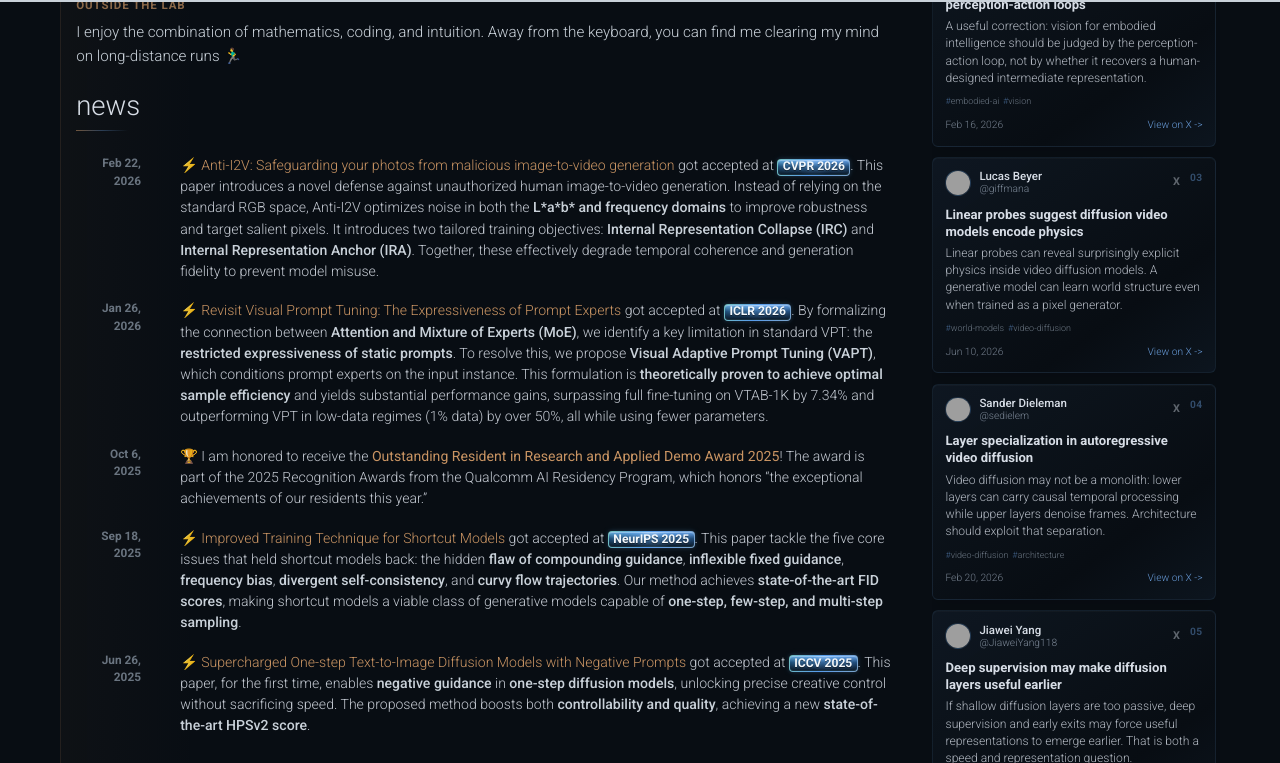
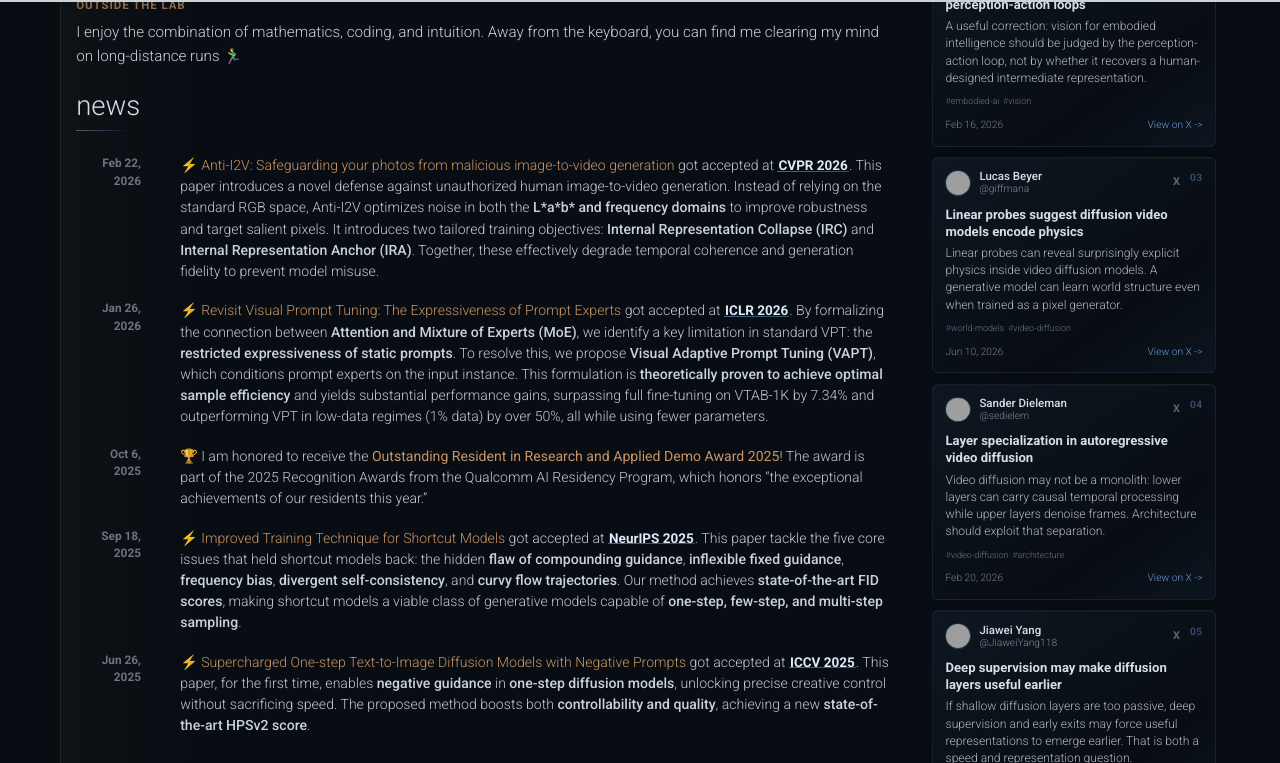
Before and after one commit to aengusng8/aengusng8.github.io, a Jekyll site: the page built from _pages/about.md, in a window 1280 px wide. Shown: the part 898-1661 px from the top of the page. Built offline with Jekyll 4.4.1, drawn with Linux system fonts in a browser that asks for light colours; comment, search, counter and statistics services are not loaded; a style sheet for code colours, icons or effects is not loaded; grey boxes are pictures that could not be loaded.

Commit message:
Flatten conference credential styling

```diff
--- a/_sass/_base.scss
+++ b/_sass/_base.scss
@@ -609,19 +609,17 @@ footer.sticky-bottom {
         .venue-cvpr,
         .venue-iclr,
         .venue-iccv {
-          border-color: transparent;
+          min-width: 4.1rem;
+          padding: 0.12rem 0.46rem 0.13rem;
+          border: 1px solid rgba(125, 183, 255, 0.38);
           border-radius: 4px;
-          color: rgba(248, 252, 255, 0.98);
+          color: rgba(226, 240, 255, 0.96);
           background:
-            radial-gradient(circle at 50% -70%, rgba(248, 252, 255, 0.86), rgba(140, 203, 255, 0.24) 36%, rgba(140, 203, 255, 0) 62%) padding-box,
-            linear-gradient(180deg, rgba(94, 168, 255, 0.58) 0%, rgba(20, 65, 112, 0.9) 44%, rgba(7, 17, 29, 0.98) 100%) padding-box,
-            linear-gradient(115deg, rgba(139, 232, 226, 0.86), rgba(94, 168, 255, 0.96) 48%, rgba(157, 207, 255, 0.82)) border-box;
+            linear-gradient(180deg, rgba(238, 246, 255, 0.055), rgba(238, 246, 255, 0) 48%),
+            rgba(70, 118, 184, 0.16);
           box-shadow:
-            inset 0 1px 0 rgba(248, 252, 255, 0.32),
-            inset 0 -1px 0 rgba(139, 232, 226, 0.1),
-            0 0 4px rgba(94, 168, 255, 0.18),
-            0 0 10px rgba(139, 232, 226, 0.08);
-          text-shadow: 0 1px 0 rgba(0, 0, 0, 0.42), 0 0 4px rgba(248, 252, 255, 0.16);
+            inset 0 1px 0 rgba(255, 255, 255, 0.07);
+          text-shadow: none;
         }
       }
       .title {
@@ -1298,24 +1296,24 @@ html.transition *:after {
 }
 
 .aurora-text {
-  display: inline-block;
-  padding: 0.035em 0.36em 0.07em;
-  border: 1px solid transparent;
-  border-radius: 4px;
-  color: rgba(248, 252, 255, 0.98);
-  font-size: 0.86em;
-  font-weight: 800;
-  line-height: 1.12;
+  display: inline-flex;
+  align-items: baseline;
+  padding: 0 0.08em;
+  border: 0;
+  border-radius: 0;
+  color: rgba(226, 240, 255, 0.98);
+  font-size: 0.96em;
+  font-weight: 820;
+  line-height: 1;
+  letter-spacing: 0;
   background:
-    radial-gradient(circle at 50% -70%, rgba(248, 252, 255, 0.8), rgba(140, 203, 255, 0.22) 36%, rgba(140, 203, 255, 0) 62%) padding-box,
-    linear-gradient(180deg, rgba(94, 168, 255, 0.54) 0%, rgba(20, 65, 112, 0.88) 44%, rgba(7, 17, 29, 0.96) 100%) padding-box,
-    linear-gradient(115deg, rgba(139, 232, 226, 0.82), rgba(94, 168, 255, 0.92) 48%, rgba(157, 207, 255, 0.78)) border-box;
-  box-shadow:
-    inset 0 1px 0 rgba(248, 252, 255, 0.3),
-    inset 0 -1px 0 rgba(139, 232, 226, 0.1),
-    0 0 4px rgba(94, 168, 255, 0.18),
-    0 0 9px rgba(139, 232, 226, 0.08);
-  text-shadow: 0 1px 0 rgba(0, 0, 0, 0.42), 0 0 4px rgba(248, 252, 255, 0.16);
+    linear-gradient(90deg, rgba(125, 183, 255, 0.52), rgba(127, 215, 209, 0.34));
+  background-repeat: no-repeat;
+  background-size: 100% 0.08em;
+  background-position: 0 92%;
+  box-shadow: none;
+  text-shadow: none;
+  text-underline-offset: 0.16em;
   white-space: nowrap;
 }
 
```
